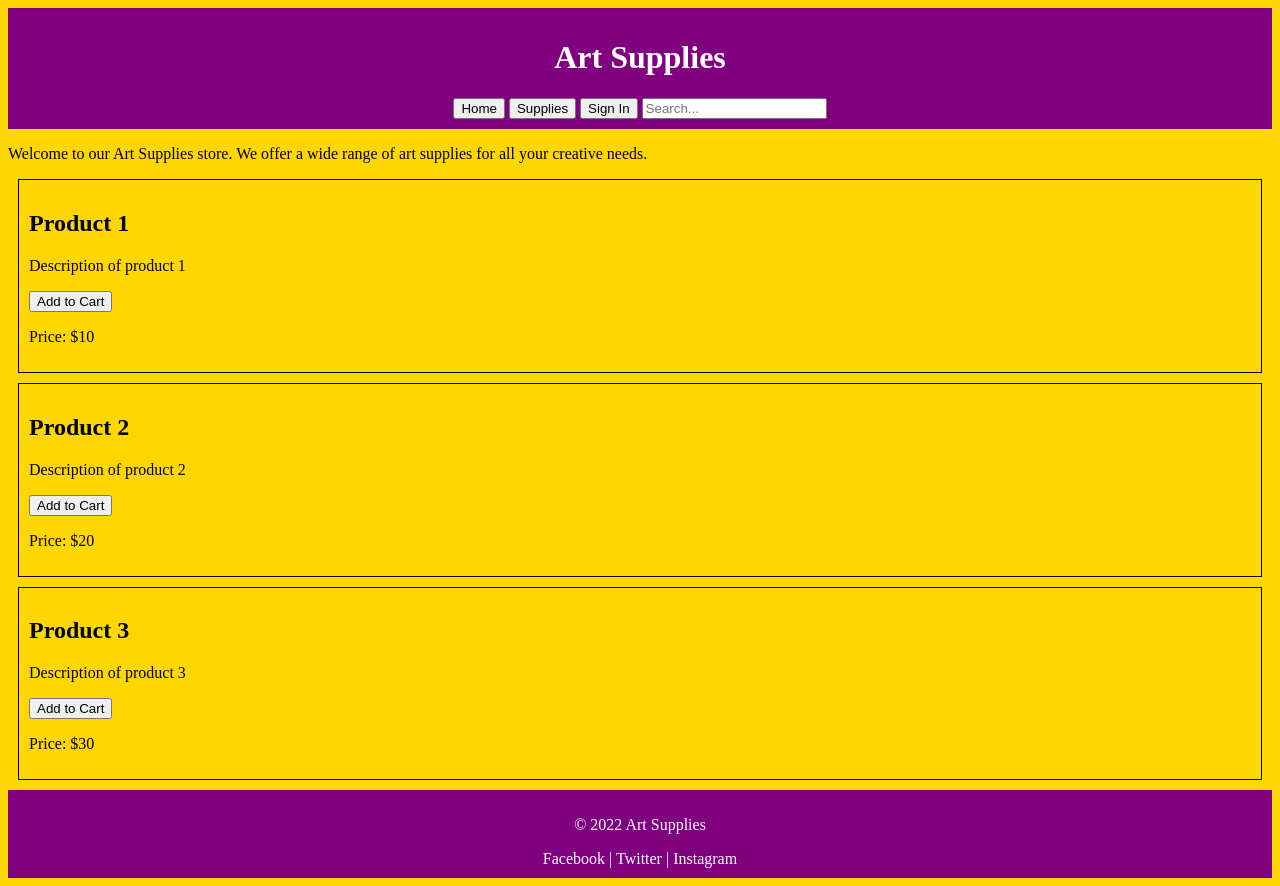
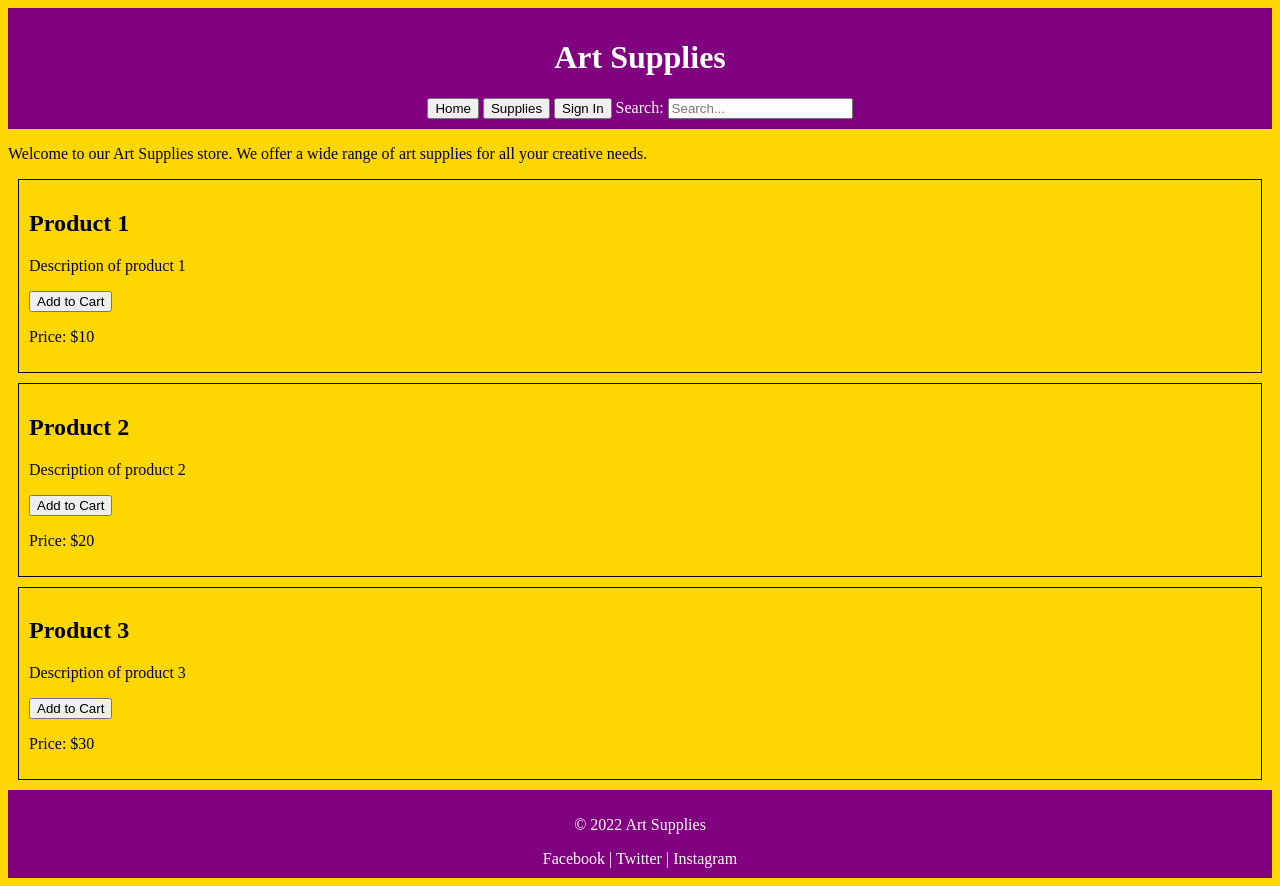
Before and after one commit to JyothirmaiV13/github_copilot-after-fix, a plain HTML site: page index.html in a window 1280 px wide. Drawn offline with Linux system fonts and the light colour scheme.

Commit message:
Update index.html

```diff
--- a/index.html
+++ b/index.html
@@ -29,7 +29,7 @@
         <button>Home</button>
         <button>Supplies</button>
         <button>Sign In</button>
-
+     <label for="search">Search:</label>
 <input type="text" id="search" placeholder="Search..." class="search-bar">
     </div>
 
```
